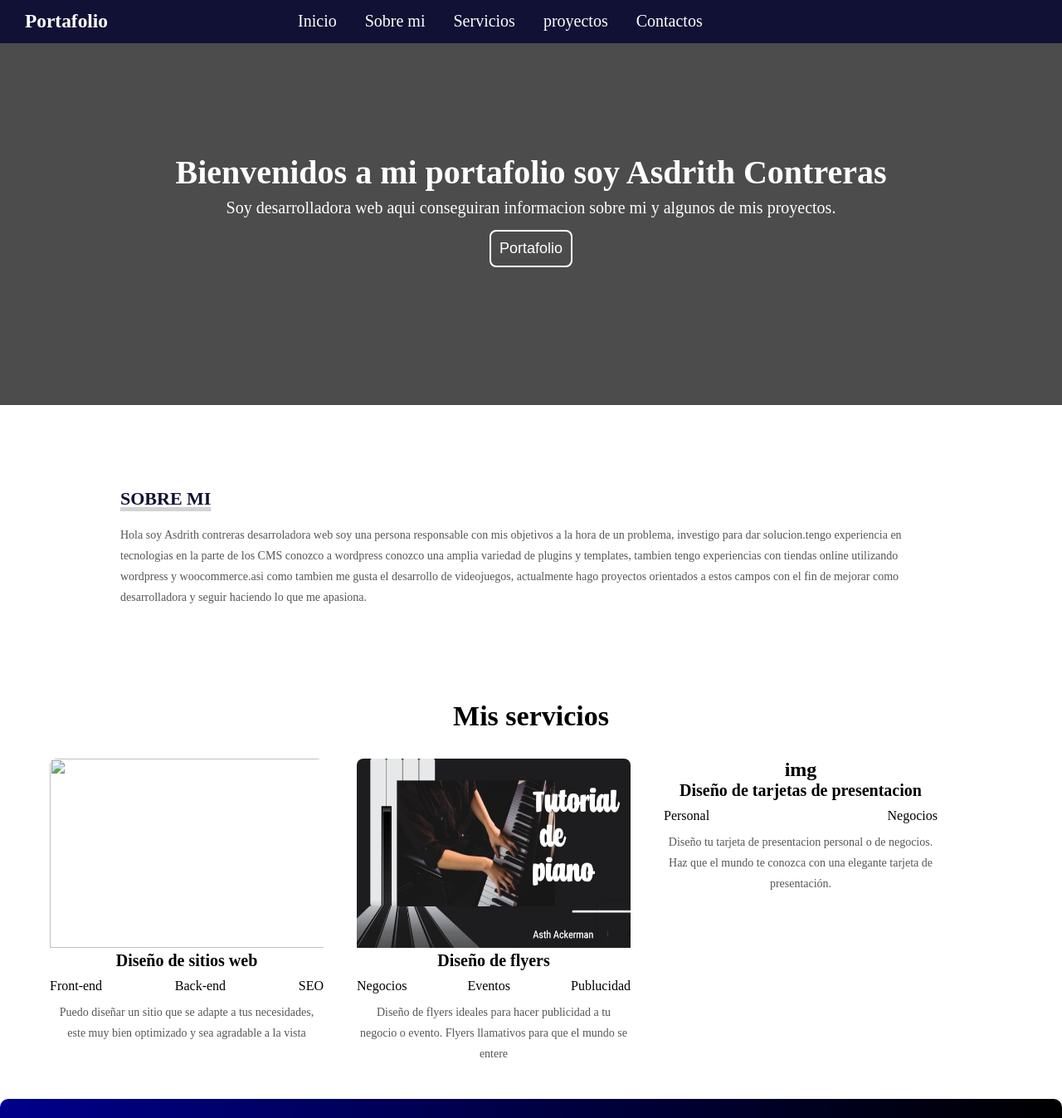
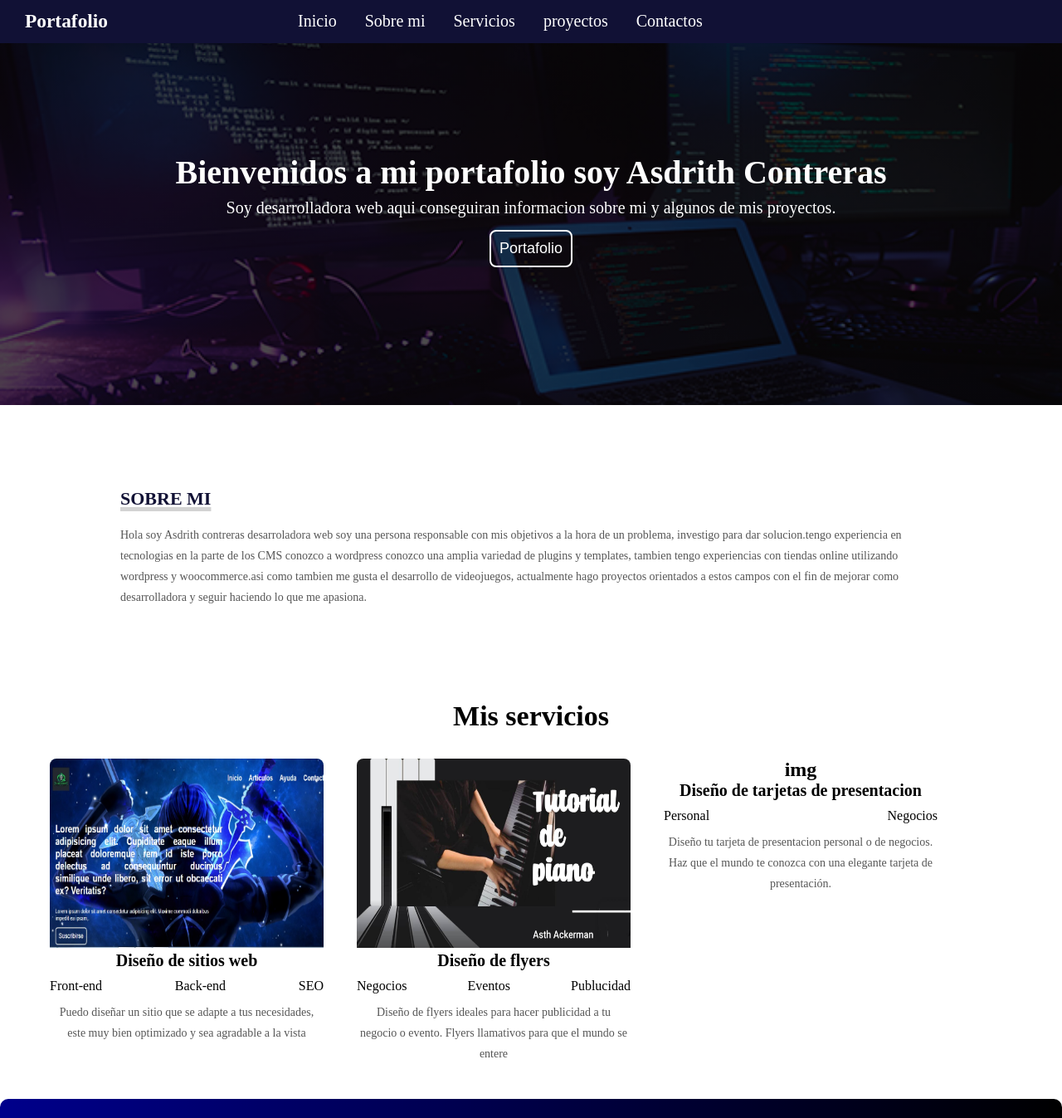
Before and after one commit to AkumaUwO/p-asdrith, a plain HTML site: page index.html in a window 1280 px wide. Shown: the top 1347 px of the page at 83% size. Drawn offline with Linux system fonts and the light colour scheme.

Commit message:
portafolio-asth-3

```diff
--- a/estilos.css
+++ b/estilos.css
@@ -65,7 +65,7 @@ header .logo{
 }
       /*inicio*/
 .text{
-    background: linear-gradient(rgba(0, 0, 0, .7), rgba(0, 0, 0, .7)), url("../images/capturaportafolio.png");
+    background: linear-gradient(rgba(0, 0, 0, .7), rgba(0, 0, 0, .7)), url("./capturaportafolio.PNG");
     background-repeat: no-repeat;
     background-size: cover;
     text-align: center;
--- a/index.html
+++ b/index.html
@@ -63,7 +63,7 @@
         <div class="mis-servicios" id="mis-servicios">
             <div class="service">
                 <div class="service-img">
-                    <img src="Capturaprocss.PNG">
+                    <img src="Capturaprocss.jpg">
                 </div>
                 <div class="service-descripcion">
                     <h3>Diseño de sitios web</h3>
```
